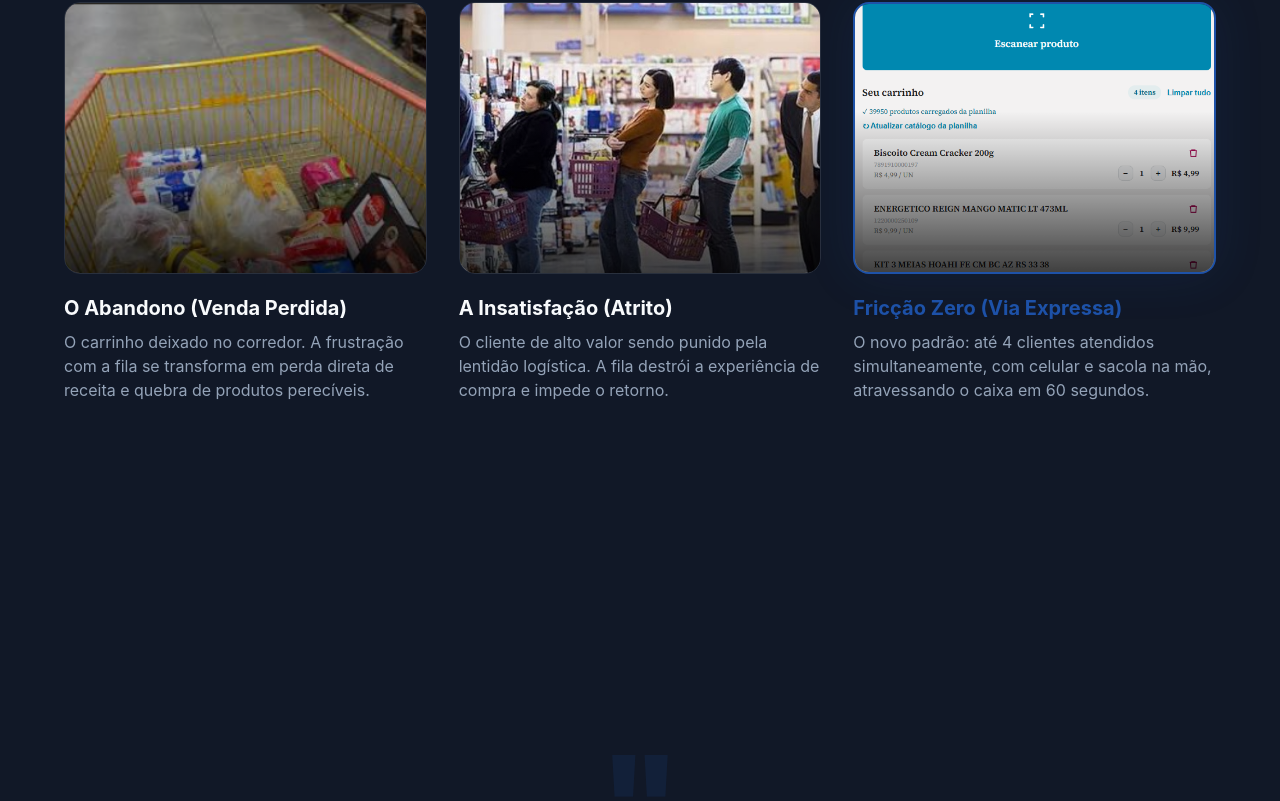
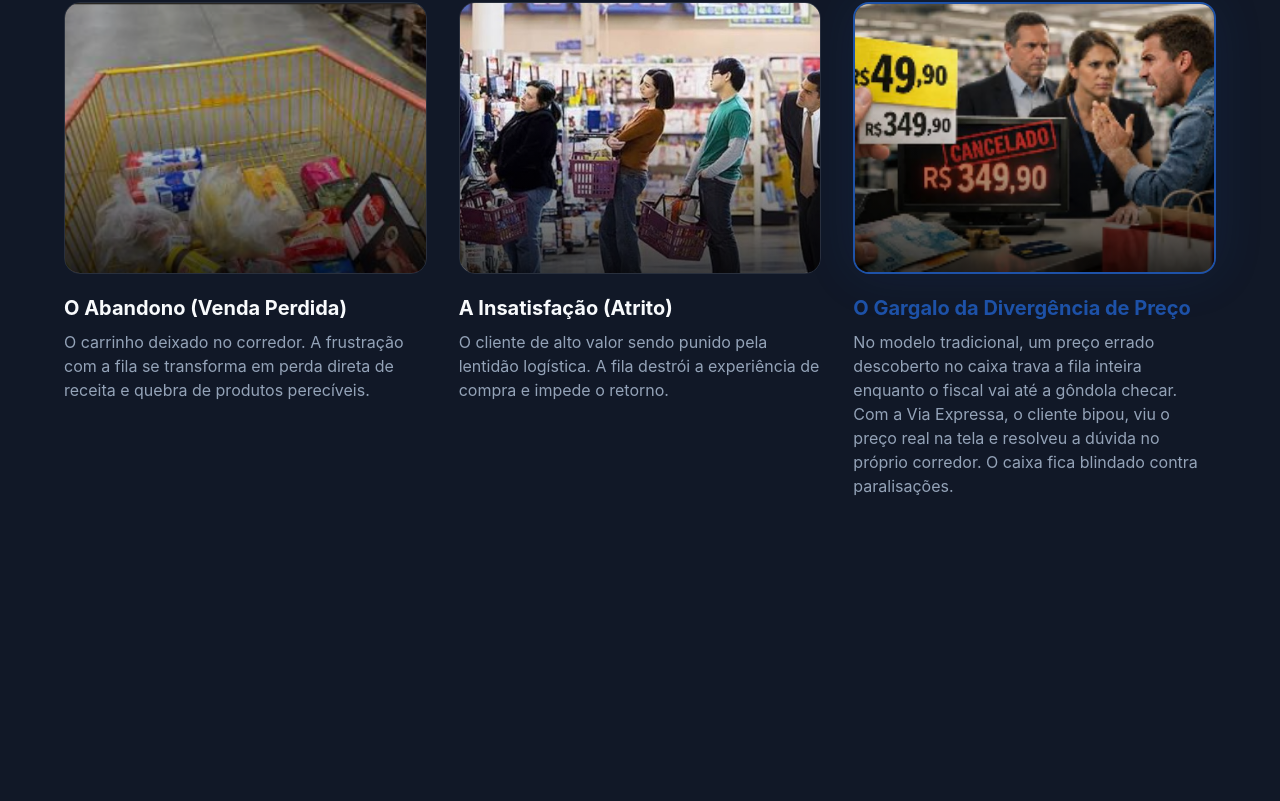
Before and after one commit to alexduartereis1-star/via-expressa-carrefour, a React (Vite) app: page / in a window 1280 px wide. Shown: the part 1292-2093 px from the top of the page. Built offline with nearby package versions, Linux system fonts and the light colour scheme.

Commit message:
Adiciona card de divergência de preço na seção Dor/Solução
Substitui o card de Fricção Zero por um novo destacando como a Via
Expressa evita travamentos de fila quando há preço divergente.

```diff
--- a/src/App.jsx
+++ b/src/App.jsx
@@ -213,6 +213,7 @@ import telaCodigoOperador from "./assets/app-screens/passo6-codigo-operador.png"
 import telaCupomFiscal from "./assets/app-screens/passo7-cupom-fiscal.png";
 import imgAbandono from "./assets/dor-solucao/abandono-carrinho.jpg";
 import imgFila from "./assets/dor-solucao/fila-insatisfacao.jpg";
+import imgDivergenciaPreco from "./assets/dor-solucao/divergencia-preco.jpg";
 import imgPilar1FilaCaixa from "./assets/reacao-em-cadeia/pilar1-fila-caixa.jpg";
 import imgPilar2Constrangimento from "./assets/reacao-em-cadeia/pilar2-constrangimento.jpg";
 import imgPilar3CarrinhoCheio from "./assets/reacao-em-cadeia/pilar3-carrinho-cheio.jpg";
@@ -421,9 +422,9 @@ export default function ViaExpressa() {
               accent: false,
             },
             {
-              img: telaCarrinho,
-              t: "Fricção Zero (Via Expressa)",
-              d: "O novo padrão: até 4 clientes atendidos simultaneamente, com celular e sacola na mão, atravessando o caixa em 60 segundos.",
+              img: imgDivergenciaPreco,
+              t: "O Gargalo da Divergência de Preço",
+              d: "No modelo tradicional, um preço errado descoberto no caixa trava a fila inteira enquanto o fiscal vai até a gôndola checar. Com a Via Expressa, o cliente bipou, viu o preço real na tela e resolveu a dúvida no próprio corredor. O caixa fica blindado contra paralisações.",
               accent: true,
             },
           ].map((c) => (
```
Also changed, not shown: src/assets/dor-solucao/divergencia-preco.jpg (added).
